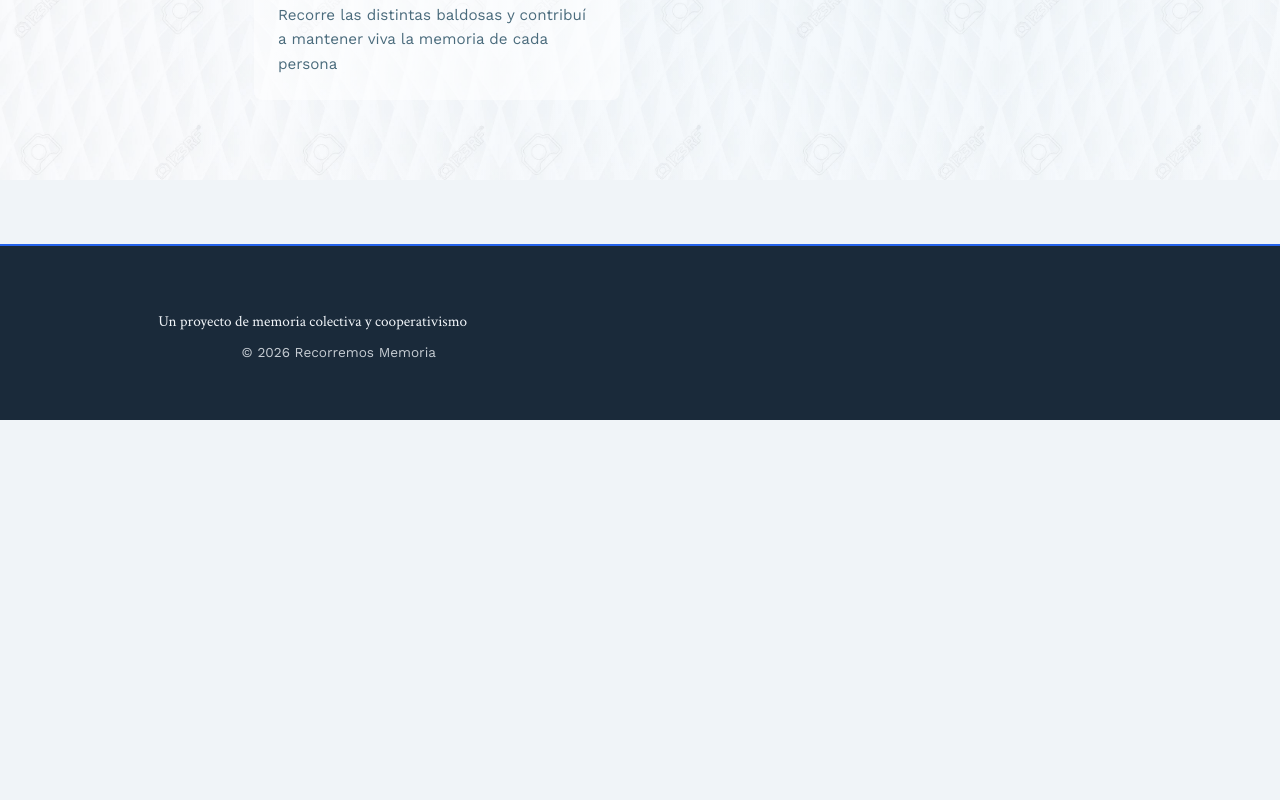
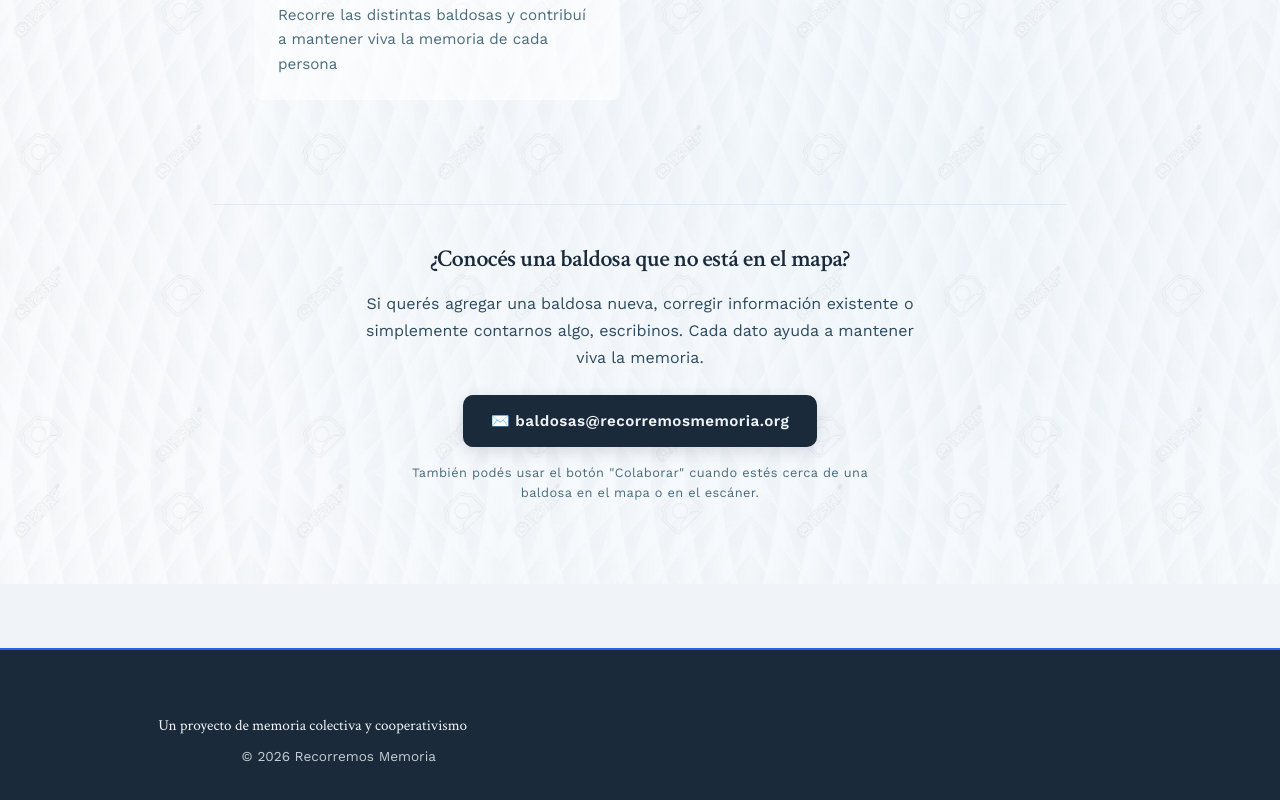
Before and after one commit to iacubdiego/RA_Baldosas_Memoria, a Next.js app: page / in a window 1280 px wide. Shown: the part 1603-2403 px from the top of the page. Before the commit the page ends 2023 px from the top, so only its background shows below. Built offline with nearby package versions, Linux system fonts and the light colour scheme; no server answers; the database is empty.

Commit message:
Agrega contacto con mail para colaborar

```diff
--- a/app/page.tsx
+++ b/app/page.tsx
@@ -419,6 +419,74 @@ export default function Home() {
               </div>
             </div>
           </div>
+
+          {/* ── Colaborá con el mapa ── */}
+          <div style={{
+            opacity: 0,
+            animation: 'slideUpFade 0.9s cubic-bezier(0.25, 1, 0.5, 1) 4.7s forwards',
+            marginTop: 'var(--space-xl)',
+            padding: 'var(--space-lg)',
+            borderTop: '1px solid rgba(37, 99, 235, 0.1)',
+          }}>
+            <h2 style={{ fontSize: '1.5rem', marginBottom: 'var(--space-sm)', color: 'var(--color-stone)' }}>
+              ¿Conocés una baldosa que no está en el mapa?
+            </h2>
+            <p style={{
+              color: 'var(--color-concrete)',
+              fontSize: '1rem',
+              lineHeight: 1.7,
+              maxWidth: '560px',
+              margin: '0 auto var(--space-md)',
+            }}>
+              Si querés agregar una baldosa nueva, corregir información existente o simplemente
+              contarnos algo, escribinos. Cada dato ayuda a mantener viva la memoria.
+            </p>
+
+            <a
+              href="mailto:baldosas@recorremosmemoria.org"
+              style={{
+                display: 'inline-flex',
+                alignItems: 'center',
+                gap: '0.5rem',
+                padding: '0.85rem 1.75rem',
+                background: 'var(--color-stone)',
+                color: 'var(--color-parchment)',
+                borderRadius: '10px',
+                textDecoration: 'none',
+                fontSize: '0.95rem',
+                fontWeight: 600,
+                letterSpacing: '0.03em',
+                transition: 'all var(--transition-base)',
+                boxShadow: '0 4px 16px rgba(26,42,58,0.15)',
+              }}
+              onMouseEnter={e => {
+                const el = e.currentTarget as HTMLAnchorElement
+                el.style.background = 'var(--color-concrete)'
+                el.style.transform = 'translateY(-2px)'
+                el.style.boxShadow = '0 6px 24px rgba(26,42,58,0.25)'
+              }}
+              onMouseLeave={e => {
+                const el = e.currentTarget as HTMLAnchorElement
+                el.style.background = 'var(--color-stone)'
+                el.style.transform = 'translateY(0)'
+                el.style.boxShadow = '0 4px 16px rgba(26,42,58,0.15)'
+              }}
+            >
+              ✉️ baldosas@recorremosmemoria.org
+            </a>
+
+            <p style={{
+              marginTop: 'var(--space-sm)',
+              color: 'var(--color-dust)',
+              fontSize: '0.8rem',
+              letterSpacing: '0.03em',
+              margin: 'var(--space-sm) auto 0',
+              maxWidth: '480px',
+            }}>
+              También podés usar el botón "Colaborar" cuando estés cerca de una baldosa en el mapa o en el escáner.
+            </p>
+          </div>
+
         </div>
       </div>
     </div>
```
